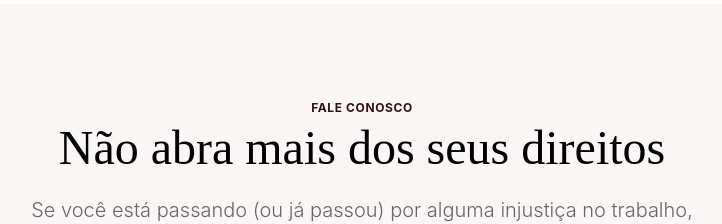
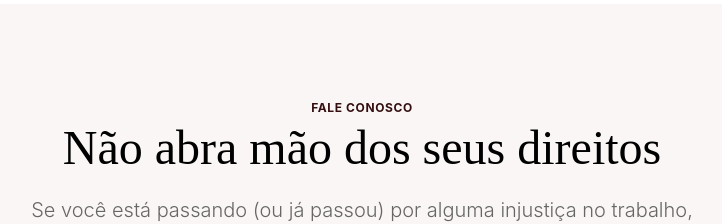
Before and after one commit to EdisonMatos/LPS-Trabalhista-Brasil-Matos, a React (Vite) app: page /#home in a window 1280 px wide. Shown: the part 4300-4524 px from the top of the page, without its empty margins (278-1000 px from the left). Built offline with nearby package versions, Linux system fonts and the light colour scheme.

Commit message:
feat: Corrige erro de ortografia

```diff
--- a/src/content/content.jsx
+++ b/src/content/content.jsx
@@ -499,7 +499,7 @@ const content = {
     },
     ctaSecondary: {
       miniTag: "FALE CONOSCO",
-      title: <h1>Não abra mais dos seus direitos</h1>,
+      title: <h1>Não abra mão dos seus direitos</h1>,
       subtitle: (
         <div>
           <p className="mb-6 font-secondFont">
```
